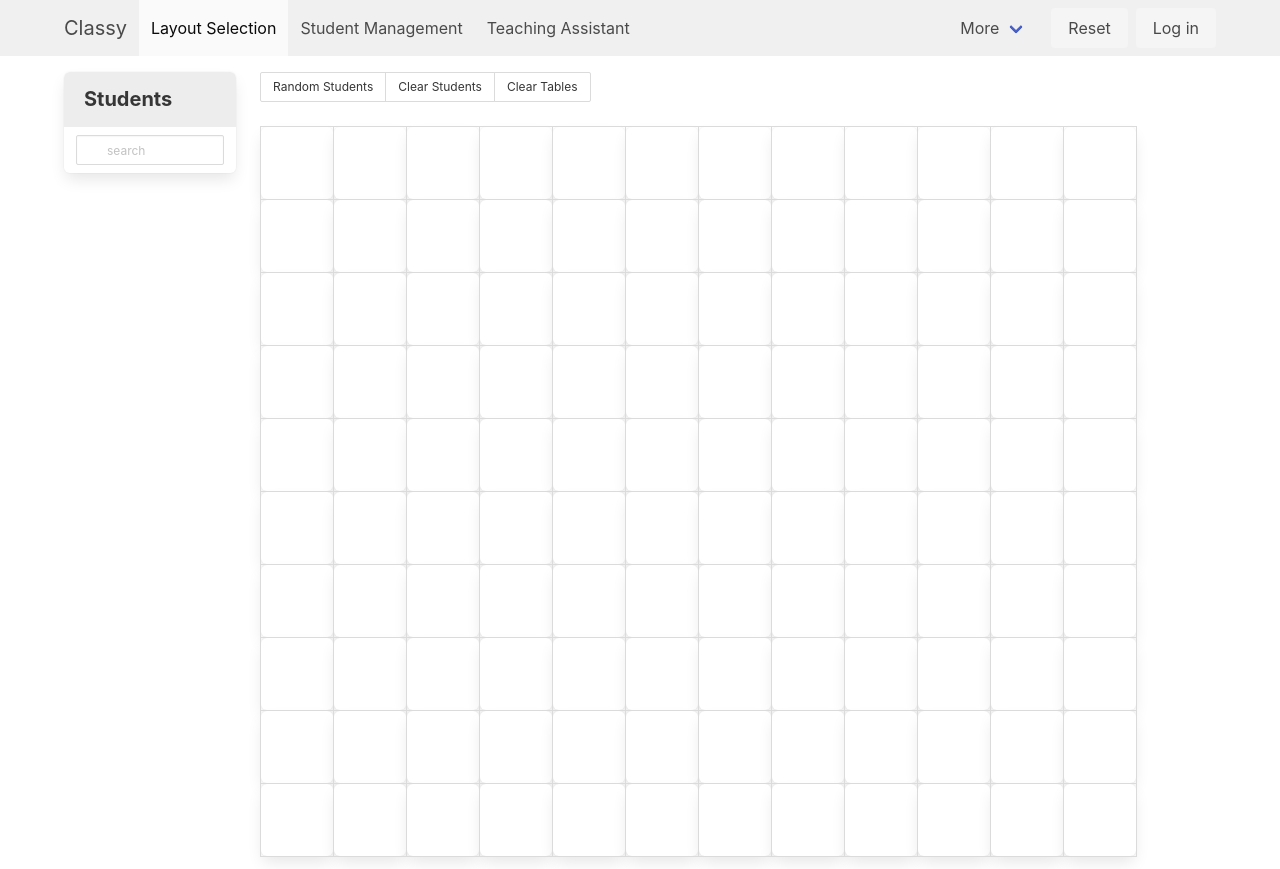
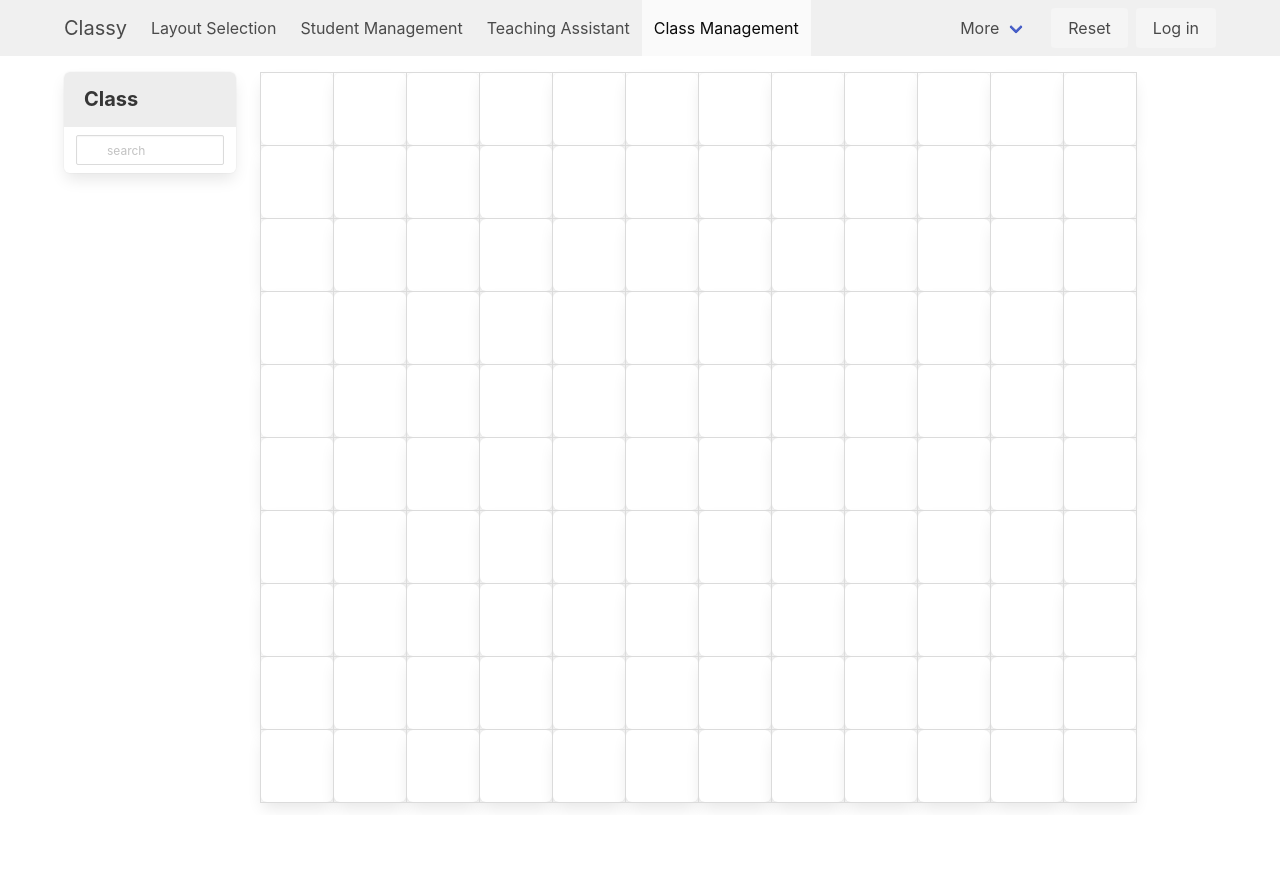
Before and after one commit to nianlu/classy, a React (Create React App) app in the folder client/: page / in a window 1280 px wide. After the commit the page ends 815 px from the top, so only its background shows below. Built offline with nearby package versions, Linux system fonts and the light colour scheme.

Commit message:
class management

```diff
--- a/client/src/container/App.js
+++ b/client/src/container/App.js
@@ -5,7 +5,7 @@ import Nav from './Nav';
 import Body from './Body';
 
 function App() {
-  const [active, setActive] = useState(1);
+  const [active, setActive] = useState(4);
   return (
     <div>
       <Nav act={active} onAct={setActive} />
--- a/client/src/container/Body.js
+++ b/client/src/container/Body.js
@@ -4,6 +4,7 @@ import './Body.sass';
 import SeatManagement from './SeatManagement';
 import StudentManagement from './StudentManagement';
 import TeachingAssistant from './TeachingAssistant';
+import ClassManagement from './ClassManagement';
 
 function Body(props) {
   console.log(props);
@@ -19,6 +20,9 @@ function Body(props) {
         {props.act === 3 &&
           <TeachingAssistant />
         }
+        {props.act === 4 &&
+          <ClassManagement />
+        }
       </div>
     </div>
   );
--- /dev/null
+++ b/client/src/container/ClassManagement.js
@@ -0,0 +1,142 @@
+/* eslint-disable jsx-a11y/anchor-is-valid */
+import React from 'react';
+
+import { useStateWithLocalStorage } from './useStateWithLocalStorage';
+
+function ClassManagement() {
+  // localStorage.setItem('myValueInLocalStorage', JSON.stringify('test'));
+  // localStorage.setItem('students', JSON.stringify(['cc']));
+
+  const [value, setValue] = useStateWithLocalStorage('myValueInLocalStorage');
+  const onChange = event => setValue(event.target.value);
+
+  const [search, setSearch] = React.useState('');
+  const [students, setStudents] = useStateWithLocalStorage('students', []);
+  const onChangeStudent = (index, student) => {
+    console.log('changing', index, student);
+    setStudents(
+      students.map((s) =>
+        (s.id === index)?
+          Object.assign({}, s, student)
+          :
+          s
+      )
+    )
+  }
+
+  const [tables, setTables] = useStateWithLocalStorage('tables', Array(10).fill(Array(12).fill({hasTable: false, sit: null})));
+  const onChangeTable = (i, j, table) =>
+    setTables(tables.map((row, rownum) =>
+      (rownum === i)?
+        row.map((tab, colnum) =>
+          (colnum === j)?
+            Object.assign({}, tab, table)
+            :
+            tab
+        )
+        :
+        row
+    ));
+
+  const randomStudent = () => {
+    const availableTables = tables.map((r, i) => r.map((t, j) =>
+      (t.hasTable && t.sit === null)?
+        {i: i, j: j}
+      :
+        null
+    )).flat().filter(t => t !== null)
+
+    setStudents(students.map(s => {
+      if (availableTables.length > 0 && (s.table === undefined || s.table === null)) {
+        const idx = Math.floor(Math.random() * Math.floor(availableTables.length))
+        tables[availableTables[idx].i][availableTables[idx].j].sit = s.name
+        s.table = [availableTables[idx].i, availableTables[idx].j]
+        availableTables.splice(idx, 1)
+      }
+      return s
+    }))
+    // students.filter(s => s.table === undefined || s.table === null).forEach(s => {
+    //   const idx = Math.floor(Math.random() * Math.floor(availableTables.length))
+    //   tables[availableTables[idx].i][availableTables[idx].j].sit = s.name
+    //   onChangeStudent(s.id, {table: [availableTables[idx].i, availableTables[idx].j]})
+    //   availableTables.splice(idx, 1)
+    // })
+    setTables(tables.map(r => r))
+  }
+
+  const [selected, setSelected] = React.useState(null);
+
+  // const tables = Array(10).fill(Array(12).fill());
+  // console.log('table', tables);
+
+  return (
+    <div className="columns">
+      <div className="column is-2">
+        {/* <input className="text" value={value} onChange={onChange}></input> */}
+        <nav className="panel">
+          <p className="panel-heading">
+            Class
+          </p>
+          <div className="panel-block">
+            <p className="control has-icons-left">
+              <input className="input is-small" type="text" placeholder="search" value={search} onChange={e => setSearch(e.target.value)} />
+              <span className="icon is-small is-left">
+                <i className="fas fa-search" aria-hidden="true"></i>
+              </span>
+            </p>
+          </div>
+          {students.filter(s => s.name.toLowerCase().indexOf(search.toLowerCase()) > -1).map((s, i) =>
+            <a className={selected === s.id? "panel-block is-active c-used" : s.table? "panel-block c-selected" : "panel-block"} key={s.id}
+              onClick={() =>
+                setSelected((s.table === undefined || s.table === null)?
+                  (selected === s.id? null : s.id)
+                :
+                  null
+                )
+              }
+            >
+              {s.name}
+            </a>
+          )}
+        </nav>
+      </div>
+      <div className="column">
+        <table className="table is-bordered">
+          <tbody>
+          {tables.map((r,i) =>
+            <tr key={'r'+i}>
+              {r.map((t,j) =>
+                // <td className="c-box" key={'s'+i+''+j}>Seat R{i} C{j}</td>
+                <td className="c-td" key={'s'+i+''+j}>
+                  {t.hasTable?
+                    (selected === null?
+                      <div className={t.sit? "box c-box c-used" : "box c-box c-selected"}
+                        onClick={() => onChangeTable(i, j, {hasTable: false, sit: null})}
+                      >
+                        {t.sit? t.sit : 'Table'}
+                      </div>
+                    :
+                      <div className={t.sit? "box c-box c-used" : "box c-box c-selected"}
+                        onClick={() => {
+                          onChangeTable(i, j, {sit: students.find((s) => s.id === selected).name})
+                          onChangeStudent(selected, {table: [i, j]})
+                        }}
+                      >
+                        {t.sit? t.sit : 'Table'}
+                      </div>
+                    )
+                  :
+                    <div className="box c-box" onClick={() => onChangeTable(i, j, {hasTable: true})}></div>
+                  }
+                </td>
+              )}
+            </tr>
+          )}
+          </tbody>
+        </table>
+      </div>
+    </div>
+  );
+}
+
+export default ClassManagement;
--- a/client/src/container/Nav.js
+++ b/client/src/container/Nav.js
@@ -31,6 +31,10 @@ function Nav(props) {
 
           <a className={props.act === 3? "navbar-item c-active" : "navbar-item"} onClick={() => props.onAct(3)}>
             Teaching Assistant
+          </a>
+
+          <a className={props.act === 4? "navbar-item c-active" : "navbar-item"} onClick={() => props.onAct(4)}>
+            Class Management
           </a>
 
         </div>
```
